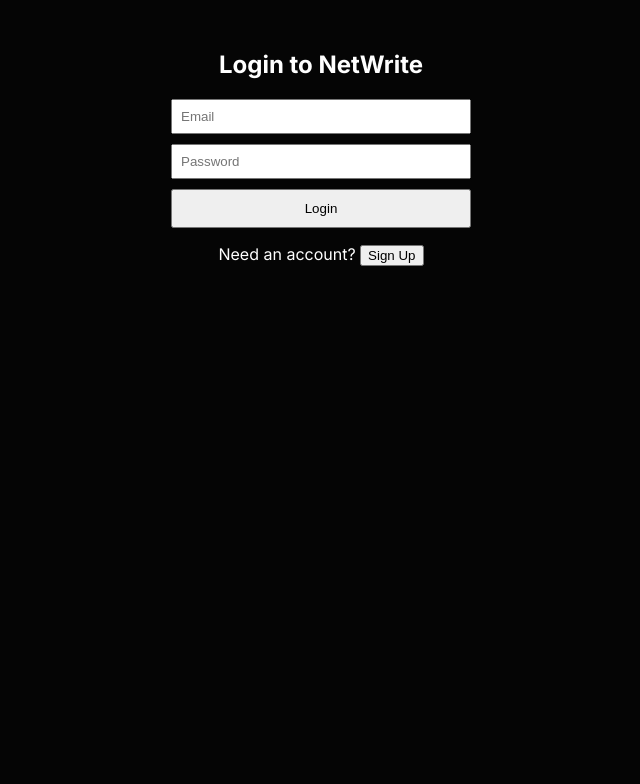
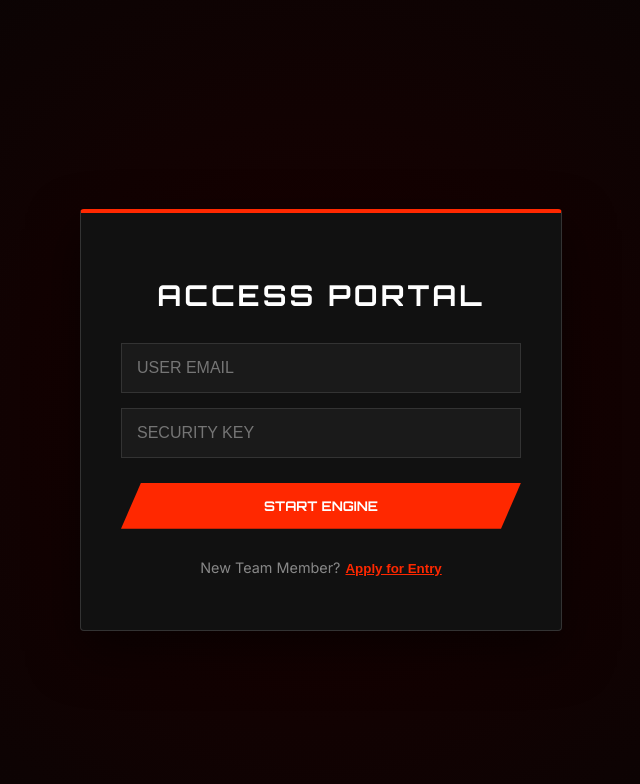
Before and after one commit to sumandashw16/NetWrite, a React (Vite) app in the folder client/: page /login in a window 1280 px wide. Shown: the top 784 px of the page, without its empty margins (319-959 px from the left). Built offline with nearby package versions, Linux system fonts and the light colour scheme; no server answers.

Commit message:
added login style

```diff
--- /dev/null
+++ b/client/src/components/Login.css
@@ -0,0 +1,97 @@
+/* Login.css */
+
+.auth-page {
+  min-height: 100vh;
+  display: flex;
+  justify-content: center;
+  align-items: center;
+  background: radial-gradient(circle at center, #1a0000 0%, #050505 100%);
+  padding: 20px;
+}
+
+.auth-card {
+  background-color: var(--carbon-fiber);
+  border: 1px solid #333;
+  border-top: 4px solid var(--ferrari-red);
+  padding: 40px;
+  border-radius: 4px;
+  width: 100%;
+  max-width: 400px;
+  box-shadow: 0 20px 50px rgba(0, 0, 0, 0.5);
+  text-align: center;
+}
+
+.auth-title {
+  font-family: 'Orbitron', sans-serif;
+  font-size: 1.8rem;
+  margin-bottom: 30px;
+  letter-spacing: 3px;
+}
+
+.error-badge {
+  background-color: rgba(255, 40, 0, 0.1);
+  border: 1px solid var(--ferrari-red);
+  color: var(--ferrari-red);
+  padding: 10px;
+  margin-bottom: 20px;
+  font-size: 0.85rem;
+  border-radius: 4px;
+}
+
+.auth-form {
+  display: flex;
+  flex-direction: column;
+}
+
+.auth-input {
+  background: #1a1a1a;
+  border: 1px solid #333;
+  color: white;
+  padding: 15px;
+  margin-bottom: 15px;
+  border-radius: 0; /* Boxy racing look */
+  font-size: 1rem;
+  transition: border-color 0.3s ease;
+}
+
+.auth-input:focus {
+  outline: none;
+  border-color: var(--ferrari-red);
+}
+
+.btn-login {
+  background-color: var(--ferrari-red);
+  color: white;
+  border: none;
+  padding: 15px;
+  font-family: 'Orbitron', sans-serif;
+  font-weight: bold;
+  text-transform: uppercase;
+  cursor: pointer;
+  clip-path: polygon(5% 0, 100% 0, 95% 100%, 0 100%); /* Slanted racing edge */
+  transition: all 0.2s ease;
+  margin-top: 10px;
+}
+
+.btn-login:hover {
+  background-color: white;
+  color: var(--ferrari-red);
+  transform: scale(1.02);
+}
+
+.auth-footer {
+  margin-top: 30px;
+  color: #888;
+  font-size: 0.9rem;
+}
+
+.btn-text {
+  background: none;
+  border: none;
+  color: var(--ferrari-red);
+  cursor: pointer;
+  font-weight: bold;
+  text-decoration: underline;
+  padding: 0;
+  margin-left: 5px;
+}
--- a/client/src/components/Login.jsx
+++ b/client/src/components/Login.jsx
@@ -1,5 +1,6 @@
 import { useState } from "react";
 import { useNavigate } from "react-router-dom";
+import "./Login.css"; // 🏎️ Import the new styling
 
 export default function Login() {
   const [email, setEmail] = useState("");
@@ -22,11 +23,8 @@
       const data = await response.json();
 
       if (response.ok) {
-        // 🔐 THE VAULT: Save the VIP Wristband and Username to the browser
         localStorage.setItem("token", data.token);
         localStorage.setItem("username", data.username);
-
-        // Boom! Send them to the main whiteboard app
         navigate("/");
       } else {
         setError(data.message || "Login failed");
@@ -37,25 +35,33 @@
   };
 
   return (
-    <div style={{ textAlign: "center", marginTop: "50px" }}>
-      <h2>Login to NetWrite</h2>
-      {error && <p style={{ color: "red" }}>{error}</p>}
+    <div className="auth-page">
+      <div className="auth-card">
+        <h2 className="auth-title">ACCESS PORTAL</h2>
 
-      <form onSubmit={handleLogin} style={{ display: "flex", flexDirection: "column", width: "300px", margin: "0 auto" }}>
+        {error && <div className="error-badge">{error}</div>}
+
+        <form onSubmit={handleLogin} className="auth-form">
           <input
-          type="email" placeholder="Email" required
+            type="email" placeholder="USER EMAIL" required
             value={email} onChange={(e) => setEmail(e.target.value)}
-          style={{ marginBottom: "10px", padding: "8px" }}
+            className="auth-input"
           />
           <input
-          type="password" placeholder="Password" required
+            type="password" placeholder="SECURITY KEY" required
             value={password} onChange={(e) => setPassword(e.target.value)}
-          style={{ marginBottom: "10px", padding: "8px" }}
+            className="auth-input"
           />
-        <button type="submit" style={{ padding: "10px", cursor: "pointer" }}>Login</button>
+          <button type="submit" className="btn-login">Start Engine</button>
         </form>
 
-      <p>Need an account? <button onClick={() => navigate("/register")}>Sign Up</button></p>
+        <p className="auth-footer">
+          New Team Member?
+          <button className="btn-text" onClick={() => navigate("/register")}>
+            Apply for Entry
+          </button>
+        </p>
+      </div>
     </div>
   );
 }
```
Lines whose indentation alone changed are shown as unchanged.
